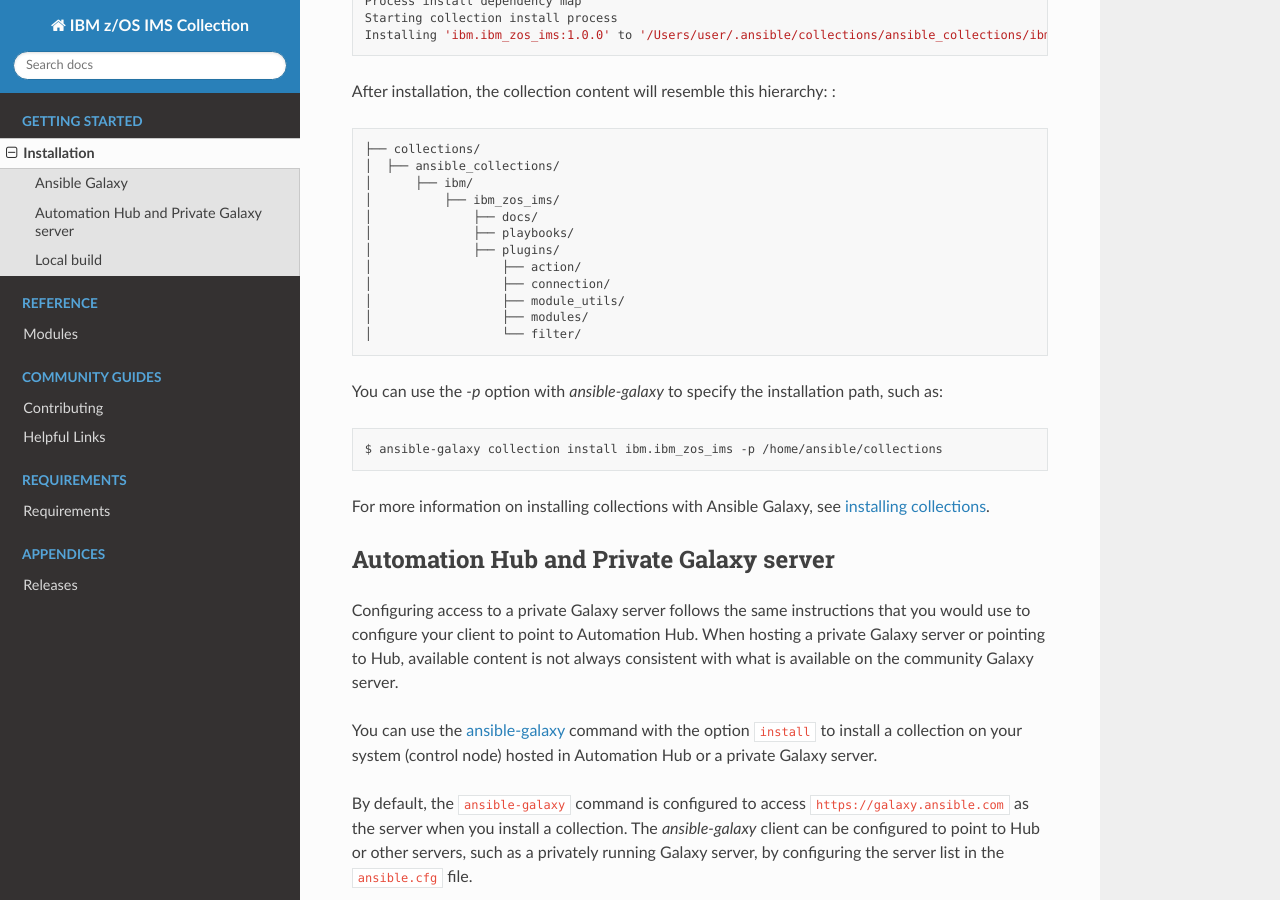
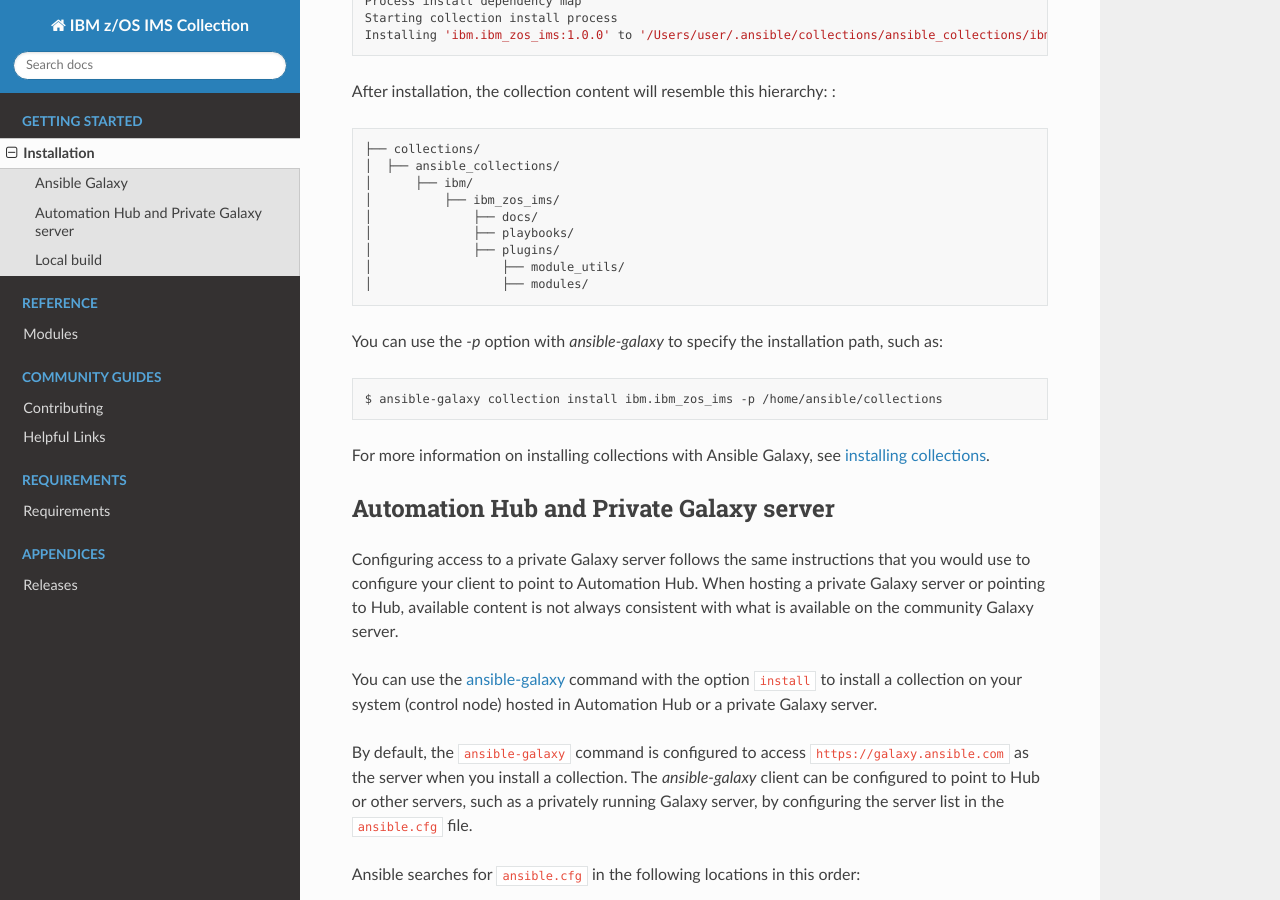
Before and after one commit to ansible-collections/ibm_zos_ims, a Sphinx documentation site: the page built from docs/source/installation.rst, in a window 1280 px wide and 900 px high, scrolled down 1031 px. Built offline with Sphinx 7.4.7 and the Read the Docs theme 2.0.0, drawn with Linux system fonts in a browser that asks for light colours; pages that are not in the unit, such as notebooks, are missing from menus.

Commit message:
update collection hierarchy.

```diff
--- a/docs/source/installation.rst
+++ b/docs/source/installation.rst
@@ -69,11 +69,8 @@
    │              ├── docs/
    │              ├── playbooks/
    │              ├── plugins/
-   │                  ├── action/
-   │                  ├── connection/
    │                  ├── module_utils/
    │                  ├── modules/
-   │                  └── filter/
 
 
 You can use the `-p` option with `ansible-galaxy` to specify the installation
```
